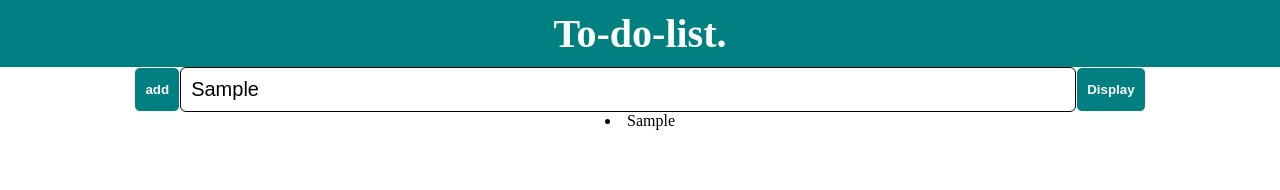
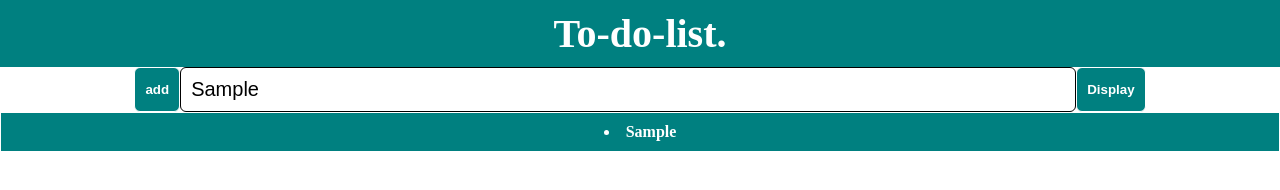
Before and after one commit to S1bu/To-do-list, a plain HTML site: page index.html in a window 1280 px wide. Both pictures are taken after typing "Sample" into the empty fields and a click on the button "add". Drawn offline with Linux system fonts and the light colour scheme.

Commit message:
list is listing

```diff
--- a/script/code.js
+++ b/script/code.js
@@ -1,15 +1,18 @@
  function getTask(){
+    // the store room array
 let list =[];
 
     // gets the value from input class
 let task = document.querySelector('.input').value;
 
+console.log(task)
 // store my list in an array
-list.push(task);
+list.push(task)
+
 
 console.log(list)
 // display the value in output
- document.querySelector('.output-list').innerHTML=
+ document.querySelector('.output-list').innerHTML +=
  `
  <li>${task}</li>
  `
--- a/style/style.css
+++ b/style/style.css
@@ -40,3 +40,11 @@ input{
     flex-direction: row;
     justify-content: center;
 }
+
+li{
+    padding: 10px;
+    background-color: teal;
+    border:1px solid white;
+    color: white;
+    font-weight: 800;
+}
```
Also changed, not shown: index.html (line endings or trailing spaces).
